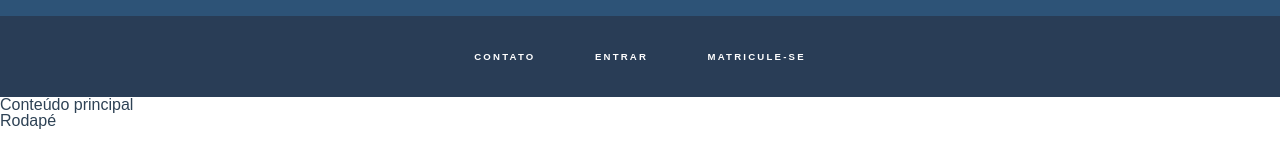
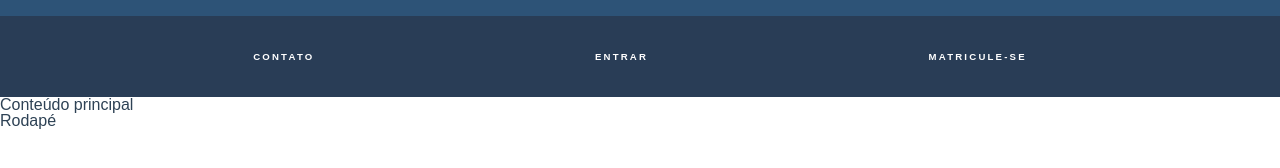
Before and after one commit to Wellyson-Alcantara/projeto-musicdot, a plain HTML site: page index.html in a window 1280 px wide. Shown: the part 84-252 px from the top of the page. Drawn offline with Linux system fonts and the light colour scheme.

Commit message:
criei o display flex

```diff
--- a/css/cabeçalho.css
+++ b/css/cabeçalho.css
@@ -66,6 +66,7 @@ body {
     font-weight: bold;
     text-transform: uppercase;
     letter-spacing:0.23em;
+
     color: #fff;
     background-color: #2D5377;
 }
@@ -76,6 +77,10 @@ body {
 }
 
 .cabeçalho_menu {
+    display: flex;
+    justify-content: space-evenly;
+    flex-wrap: wrap;
+
     background-color: #272B3A87;
 }
 
```
